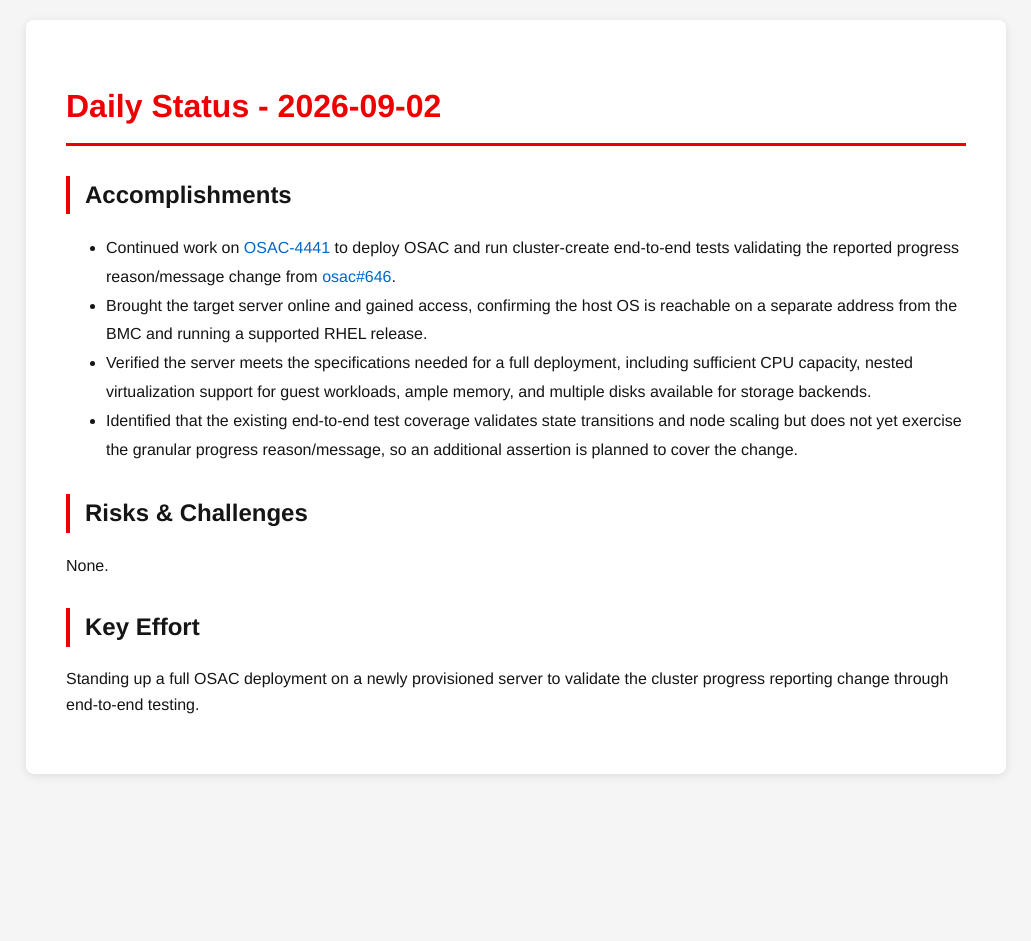
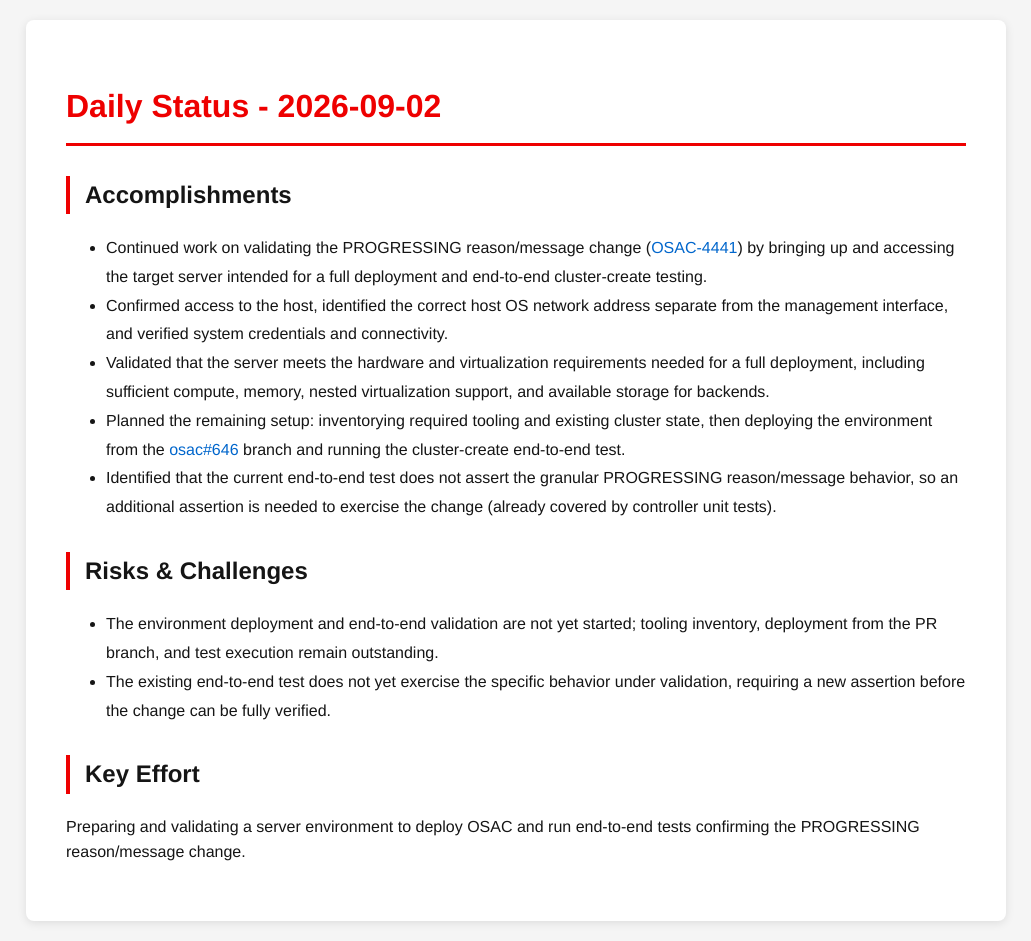
Before and after one commit to tzvatot/daily-status, a Jekyll site: the page built from 2026-09-02.md, in a window 1280 px wide. Shown: the whole page, without its empty margins (124-1155 px from the left). Built offline with Jekyll 4.4.1, drawn with Linux system fonts in a browser that asks for light colours; before the commit the page ends 900 px from its top, so only the background shows below that.

Commit message:
Daily status update - 2026-09-02

```diff
--- a/2026-09-02.md
+++ b/2026-09-02.md
@@ -7,13 +7,15 @@
 # Daily Status - 2026-09-02
 
 ## Accomplishments
-- Continued work on [OSAC-4441](https://redhat.atlassian.net/browse/OSAC-4441) to deploy OSAC and run cluster-create end-to-end tests validating the reported progress reason/message change from [osac#646](https://github.com/osac-project/osac/pull/646).
-- Brought the target server online and gained access, confirming the host OS is reachable on a separate address from the BMC and running a supported RHEL release.
-- Verified the server meets the specifications needed for a full deployment, including sufficient CPU capacity, nested virtualization support for guest workloads, ample memory, and multiple disks available for storage backends.
-- Identified that the existing end-to-end test coverage validates state transitions and node scaling but does not yet exercise the granular progress reason/message, so an additional assertion is planned to cover the change.
+- Continued work on validating the PROGRESSING reason/message change ([OSAC-4441](https://redhat.atlassian.net/browse/OSAC-4441)) by bringing up and accessing the target server intended for a full deployment and end-to-end cluster-create testing.
+- Confirmed access to the host, identified the correct host OS network address separate from the management interface, and verified system credentials and connectivity.
+- Validated that the server meets the hardware and virtualization requirements needed for a full deployment, including sufficient compute, memory, nested virtualization support, and available storage for backends.
+- Planned the remaining setup: inventorying required tooling and existing cluster state, then deploying the environment from the [osac#646](https://github.com/osac-project/osac/pull/646) branch and running the cluster-create end-to-end test.
+- Identified that the current end-to-end test does not assert the granular PROGRESSING reason/message behavior, so an additional assertion is needed to exercise the change (already covered by controller unit tests).
 
 ## Risks & Challenges
-None.
+- The environment deployment and end-to-end validation are not yet started; tooling inventory, deployment from the PR branch, and test execution remain outstanding.
+- The existing end-to-end test does not yet exercise the specific behavior under validation, requiring a new assertion before the change can be fully verified.
 
 ## Key Effort
-Standing up a full OSAC deployment on a newly provisioned server to validate the cluster progress reporting change through end-to-end testing.
+Preparing and validating a server environment to deploy OSAC and run end-to-end tests confirming the PROGRESSING reason/message change.
```
